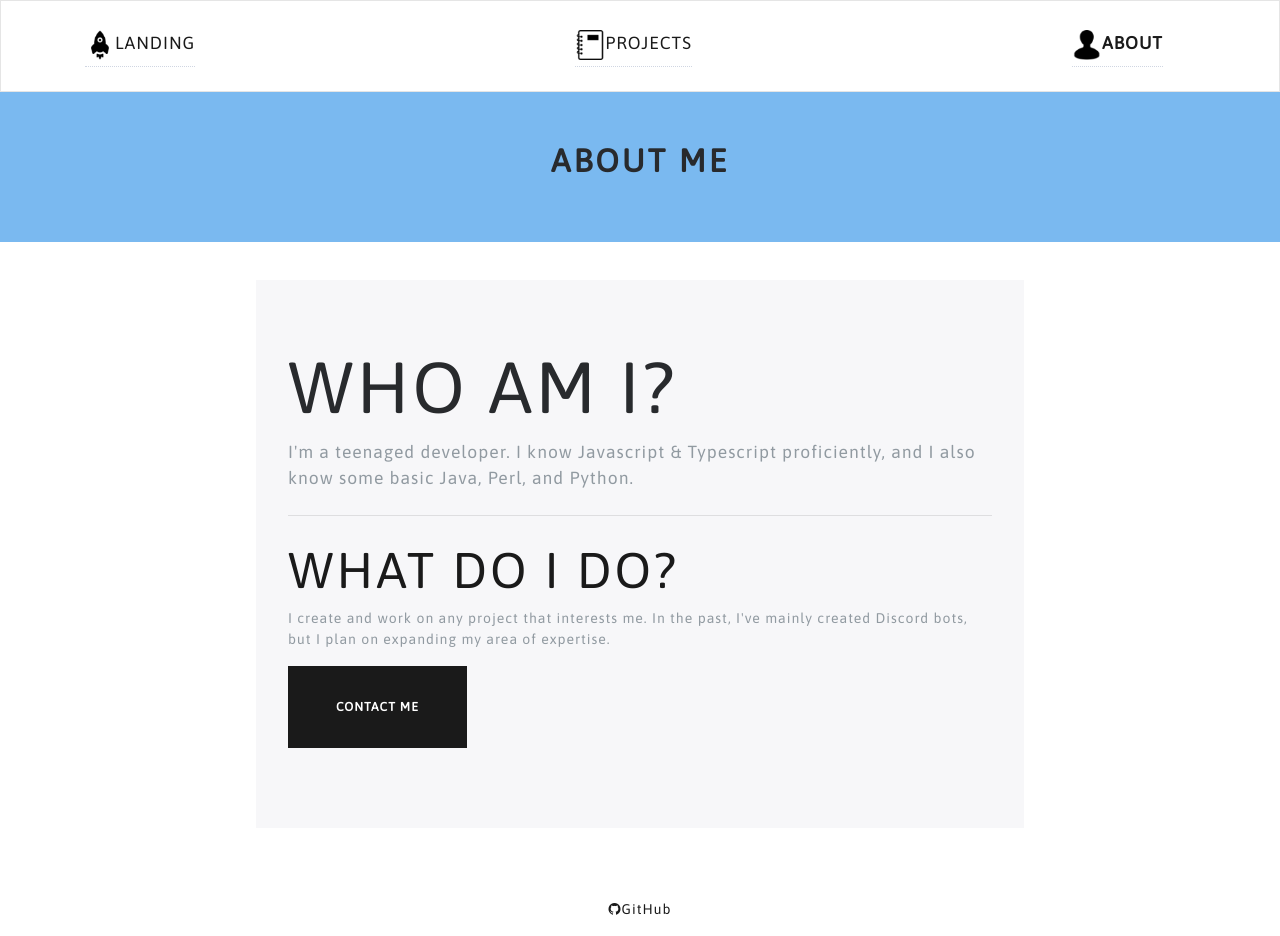
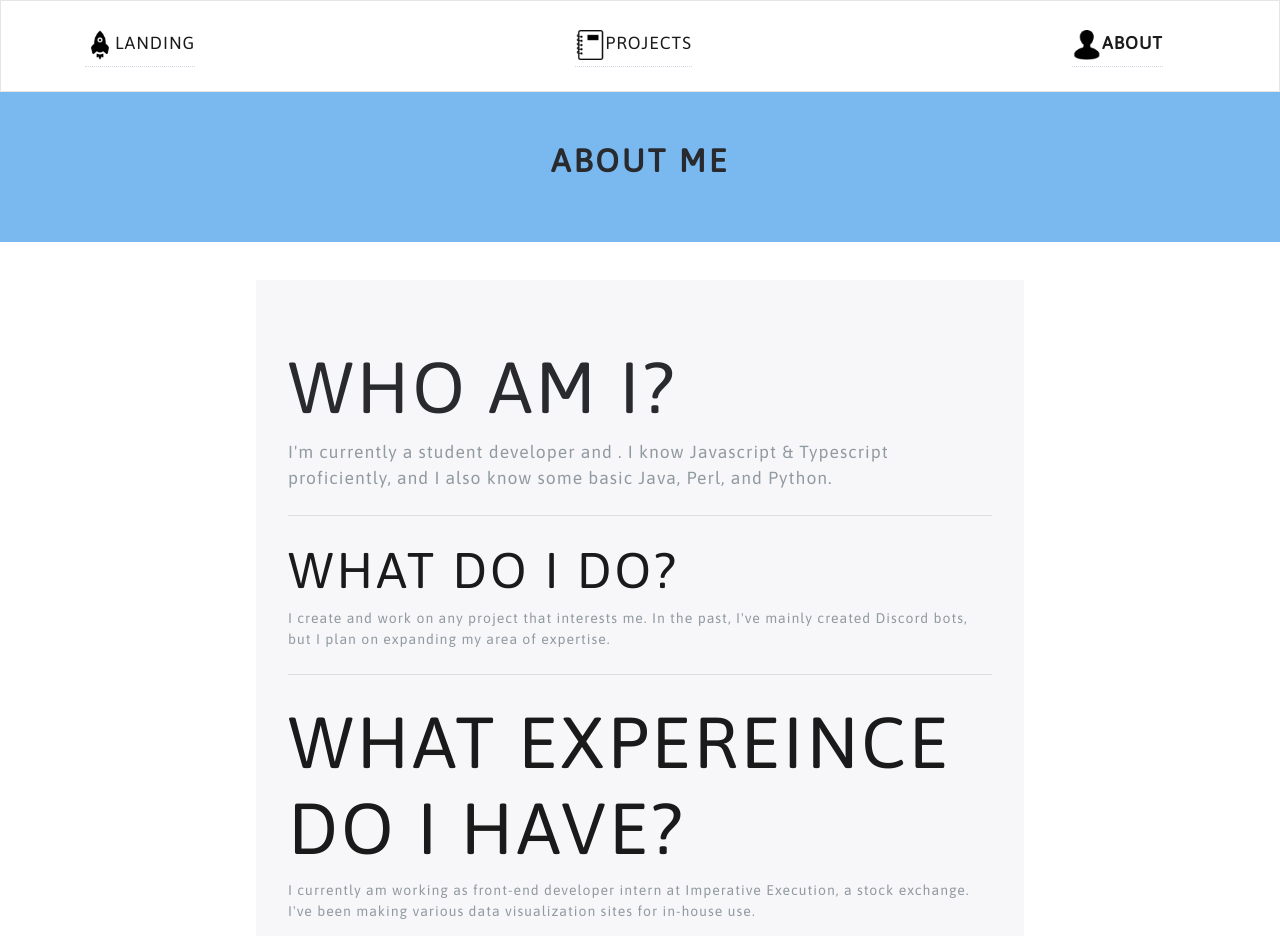
Before and after one commit to KnowItAllKing/portfolio-rewrite, a React (Create React App) app: page /about in a window 1280 px wide. Shown: the top 936 px of the page. Built offline with nearby package versions, Linux system fonts and the light colour scheme.

Commit message:
Revisions

```diff
--- a/src/Components/About/index.jsx
+++ b/src/Components/About/index.jsx
@@ -13,7 +13,7 @@ export const About = () => (
 			<div className='jumbotron'>
 				<h1 className='display-3'>Who am I?</h1>
 				<p className='lead'>
-					I'm a teenaged developer. I know Javascript & Typescript
+					I'm currently a student developer and . I know Javascript & Typescript
 					proficiently, and I also know some basic Java, Perl, and
 					Python.
 				</p>
@@ -23,6 +23,12 @@ export const About = () => (
 					I create and work on any project that interests me. In the
 					past, I've mainly created Discord bots, but I plan on
 					expanding my area of expertise.
+				</p>
+				<hr className='my-4' />
+				<h3 className='display-3'>What expereince do I have?</h3>
+				<p>
+					I currently am working as front-end developer intern at Imperative Execution, a stock exchange.
+					I've been making various data visualization sites for in-house use.
 				</p>
 				<p className='lead'>
 					<a
```
